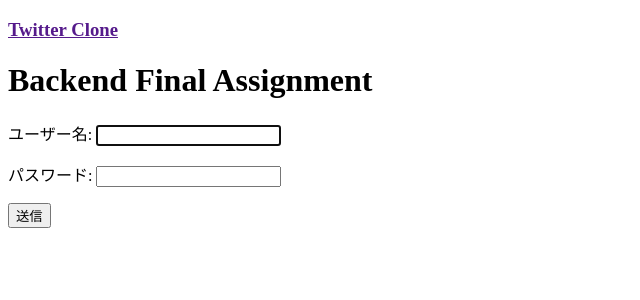
After one commit to shinonome-inc/-backend-final-assignment-Kosei, a Django app: page /accounts/login/ in a window 1280 px wide. The commit adds this page. Shown: the top 300 px of the page, without its empty margins (0-640 px from the left). Run offline with Django 4.2, Linux system fonts and the light colour scheme.

Commit message:
'login機能ほとんど'

```diff
--- a/accounts/forms.py
+++ b/accounts/forms.py
@@ -1,5 +1,6 @@
 from django.contrib.auth.forms import UserCreationForm
 from .models import User
+from django.contrib.auth.forms import AuthenticationForm
 
 
 class AccountsForm(UserCreationForm):
@@ -7,3 +8,7 @@ class AccountsForm(UserCreationForm):
         model = User
         fields = ("email", "username")
         labels = {"username": "ユーザーID", "email": "メール"}
+
+
+class LoginForm(AuthenticationForm):
+    pass
--- a/accounts/urls.py
+++ b/accounts/urls.py
@@ -9,8 +9,8 @@ urlpatterns = [
         views.SignUpView.as_view(),
         name="signup",
     ),
-    # path('login/', auth_views.LoginView.as_view(), name='login'),
-    # path('logout/', auth_views.LogoutView.as_view(), name='logout'),
+    path("login/", views.LoginView.as_view(), name="login"),
+    # path("logout/", views.LogoutView.as_view(), name="logout"),
     # path('<str:username>/', views.UserProfileView.as_view(), name='user_profile'),
     # path('<str:username>/follow/', views.FollowView.as_view(), name='follow'),
     # path('<str:username>/unfollow/', views.UnFollowView, name='unfollow'),
--- a/accounts/views.py
+++ b/accounts/views.py
@@ -1,8 +1,8 @@
-from .forms import AccountsForm
+from .forms import AccountsForm, LoginForm
 from django.views.generic import CreateView
 from .models import User
-
 from django.urls import reverse_lazy
+from django.contrib.auth.views import LoginView
 
 
 class SignUpView(CreateView):
@@ -10,3 +10,11 @@ class SignUpView(CreateView):
     form_class = AccountsForm
     model = User
     success_url = reverse_lazy("tweets:home")
+
+
+class LoginView(LoginView):
+    template_name = "accounts/login.html"
+    form_class = LoginForm
+
+    # class LogoutView:
+    pass
--- a/mysite/settings.py
+++ b/mysite/settings.py
@@ -130,3 +130,7 @@ STATIC_URL = "/static/"
 STATICFILES_DIRS = [os.path.join(BASE_DIR, "static/")]
 
 AUTH_USER_MODEL = "accounts.User"
+
+LOGIN_URL = "login"
+LOGIN_REDIRECT_URL = "tweets:home"
+LOGOUT_REDIRECT_URL = "login"
--- /dev/null
+++ b/templates/accounts/login.html
@@ -0,0 +1,14 @@
+{% extends 'welcome/base.html' %}
+
+{% block title %}LOGIN{% endblock %}
+
+{% block content %}
+<h3><a href="" type="button">Twitter Clone</a></h3>
+
+<h1>Backend Final Assignment</h1>
+
+<form method="post">{% csrf_token %}
+    {{form.as_p}}
+    <button type="submit" value="Send message">送信</button>
+</form>
+{% endblock %}
--- a/templates/tweets/home.html
+++ b/templates/tweets/home.html
@@ -1,4 +1,4 @@
-{% entends 'welcome/base.html' %}
+{% extends 'welcome/base.html' %}
 
 {% block title %}HOME{% endblock %}
 
@@ -7,6 +7,5 @@
 
 <h1>Backend Final Assignment</h1>
 
-<h3 align="center"><a href="" type="button">ログイン</a></h3>
-<h3 align="center"><a href="accounts/signup/" type="button">登録</a></h3>
+<h3 align="center"><a href="" type="button">ツイート</a></h3>
 {% endblock %}
--- a/templates/welcome/index.html
+++ b/templates/welcome/index.html
@@ -7,6 +7,6 @@
 
 <h1>Backend Final Assignment</h1>
 
-<h3 align="center"><a href="" type="button">ログイン</a></h3>
+<h3 align="center"><a href="accounts/login/" type="button">ログイン</a></h3>
 <h3 align="center"><a href="accounts/signup/" type="button">登録</a></h3>
 {% endblock%}
--- a/tweets/views.py
+++ b/tweets/views.py
@@ -1,5 +1,7 @@
 from django.views.generic import TemplateView
+from django.contrib.auth.mixins import LoginRequiredMixin
 
 
-class HomeView(TemplateView):
+class HomeView(LoginRequiredMixin, TemplateView):
     template_name = "tweets/home.html"
+    login_url = "/login/"
```
